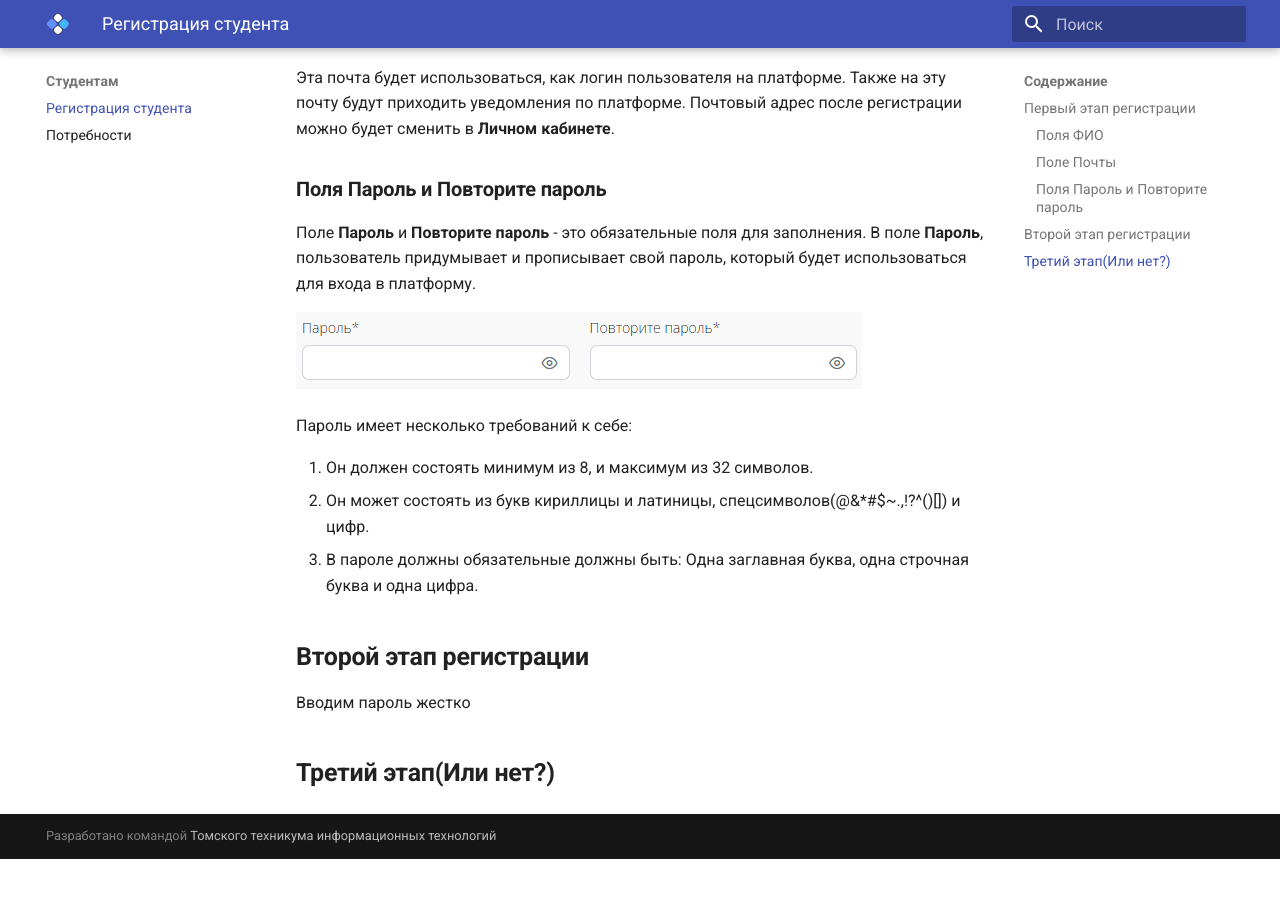
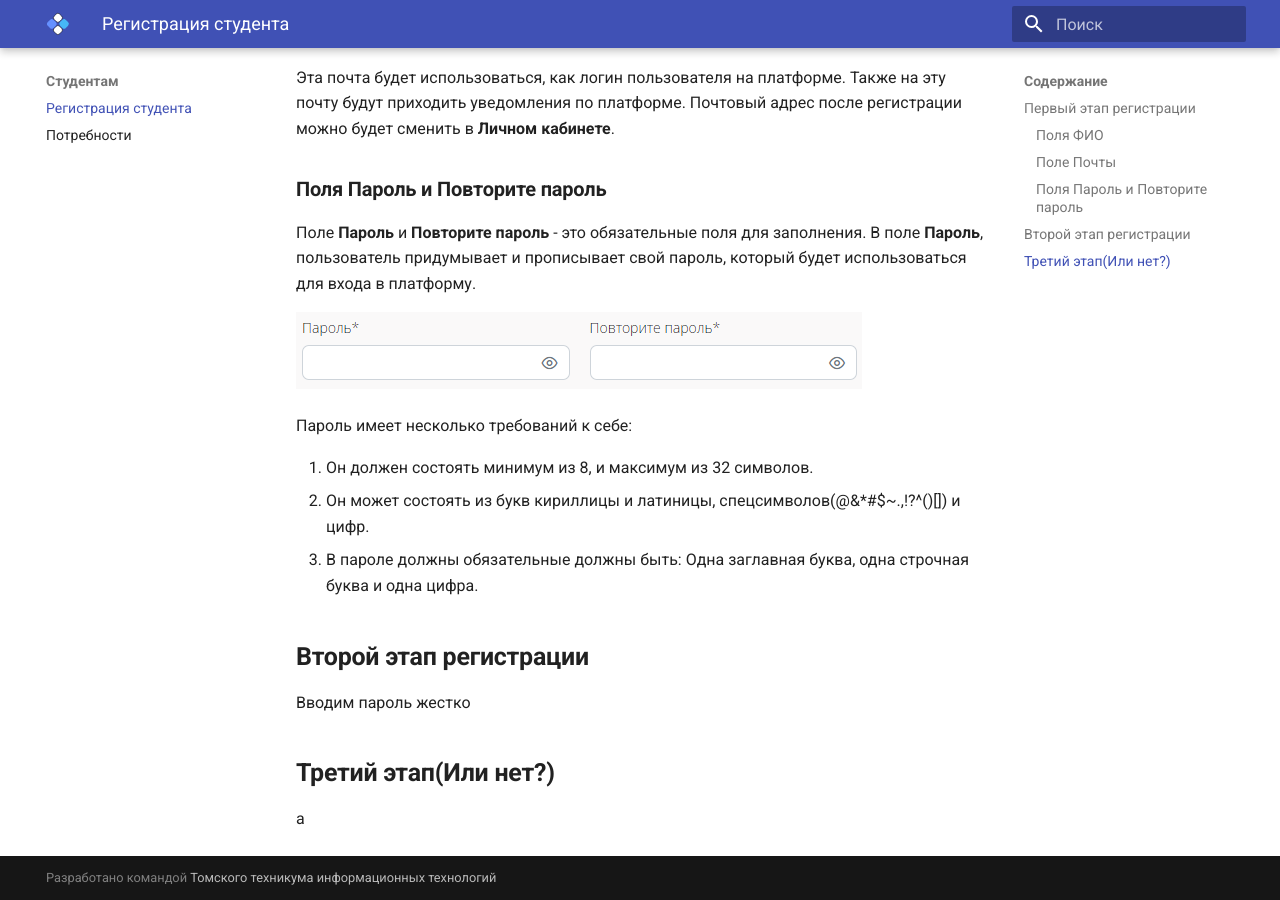
Before and after one commit to tomtit-tomsk/cluster_guide, an MkDocs documentation site: the page built from docs/Студентам/index.md, in a window 1280 px wide and 900 px high, scrolled down 1961 px. Built offline with MkDocs 1.6.1 and Material for MkDocs 9.7.7, drawn with Linux system fonts in a browser that asks for light colours; before the commit the page ends 2820 px from its top, so only the background shows below that.

Commit message:
Типо запушил

```diff
--- a/docs/Студентам/index.md
+++ b/docs/Студентам/index.md
@@ -62,3 +62,4 @@
 Вводим пароль жестко
 
 ## **Третий этап(Или нет?)**
+а
```
